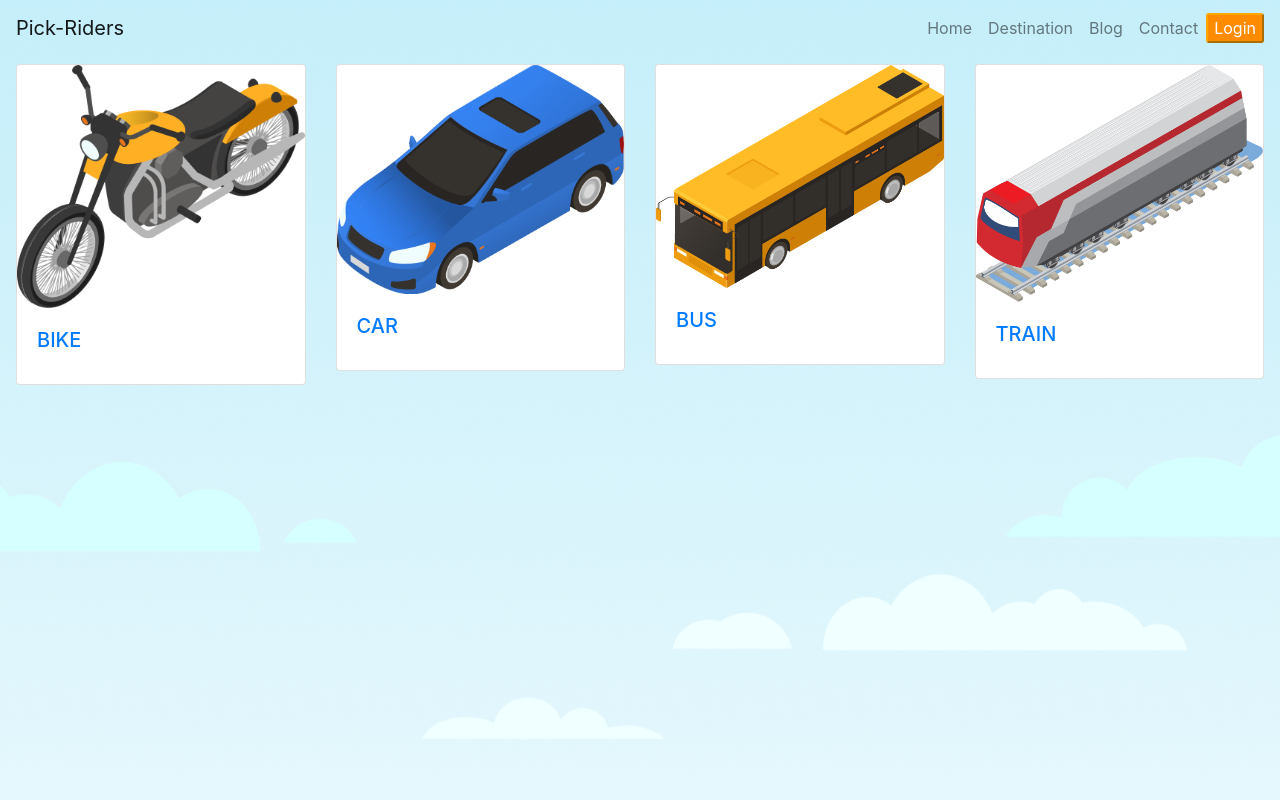
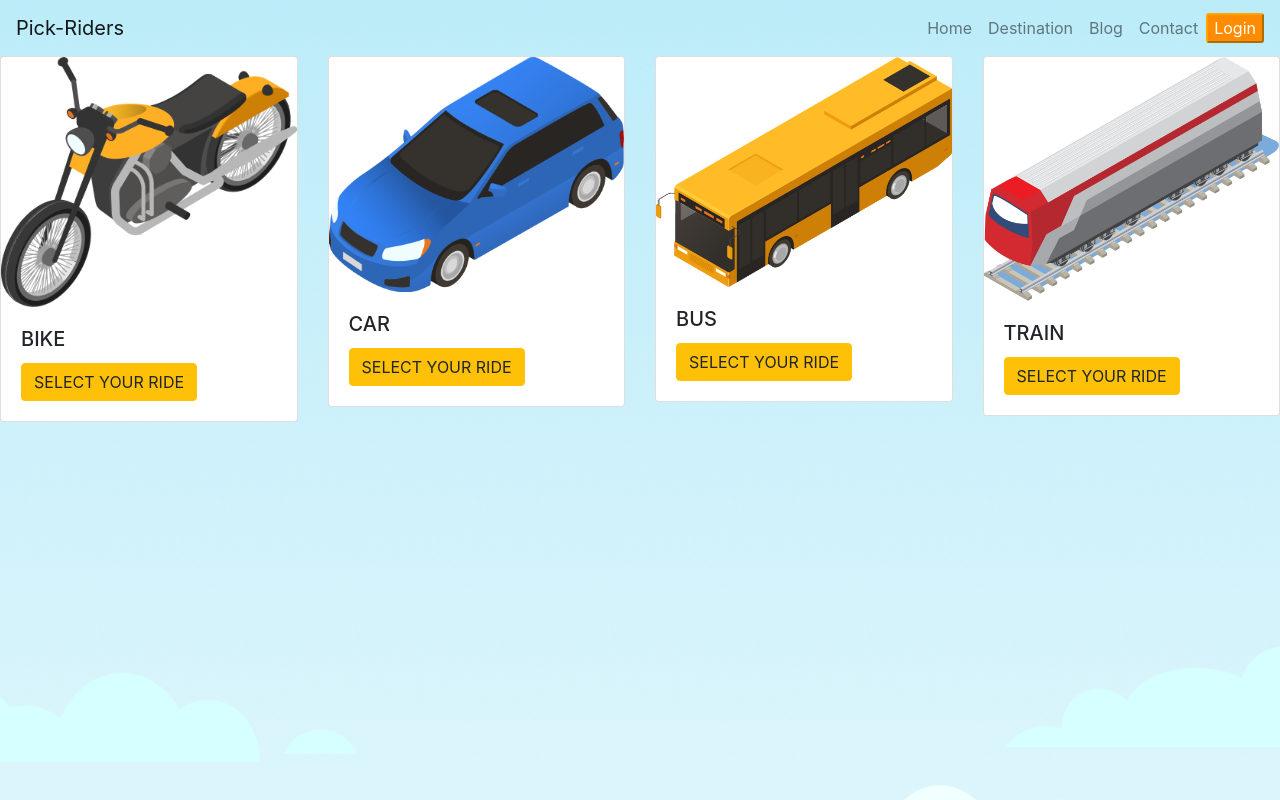
Before and after one commit to ahmedrimon/new-riders, a React (Create React App) app: page / in a window 1280 px wide. Built offline with nearby package versions, Linux system fonts and the light colour scheme.

Commit message:
repeated

```diff
--- a/package.json
+++ b/package.json
@@ -8,6 +8,7 @@
     "@testing-library/user-event": "^12.8.3",
     "bootstrap": "^4.6.0",
     "firebase": "^8.4.1",
+    "google-map-react": "^2.1.10",
     "react": "^17.0.2",
     "react-bootstrap": "^1.6.1",
     "react-dom": "^17.0.2",
--- a/src/App.css
+++ b/src/App.css
@@ -1,5 +1,5 @@
 body {
     background-image: url("./Images/Bg.png");
-    position: fixed;
+    /* position: fixed; */
     background-position: center;
 }
--- a/src/App.js
+++ b/src/App.js
@@ -1,33 +1,37 @@
-import React from 'react';
-import './App.css';
-import {
-  BrowserRouter as Router,
-  Switch,
-  Route,
-  Link
-} from "react-router-dom";
+import React from "react";
+import "./App.css";
+import { BrowserRouter as Router, Switch, Route, Link } from "react-router-dom";
 import Home from "./Components/Home/Home";
 import Header from "./Components/Header/Header";
-import Error from './Components/Error/Error';
+import Error from "./Components/Error/Error";
+import Login from "./Components/Login/Login";
+import Map from "./Components/Map/Map";
 
 function App() {
   return (
-    <>
+
       <Router className="App">
-        <Header/>
+        <Header />
         <Switch>
           <Route path="/home">
             <Home />
           </Route>
+          <Route path="/login">
+            <Login />
+          </Route>
+          <Route path="/map">
+            <Map></Map>
+          </Route>
+
           <Route exact path="/">
             <Home />
           </Route>
           <Route path="*">
-            <Error/>
+            <Error />
           </Route>
         </Switch>
       </Router>
-    </>
+
   );
 }
 
--- a/src/Components/Header/Header.js
+++ b/src/Components/Header/Header.js
@@ -14,7 +14,7 @@ const Home = () => {
       <Navbar.Collapse id="basic-navbar-nav">
         <Nav className="ml-auto">
           <Nav.Link href="/home">Home</Nav.Link>
-          <Nav.Link href="/destination">Destination</Nav.Link>
+          <Nav.Link href="/login">Destination</Nav.Link>
           <Nav.Link href="/blog">Blog</Nav.Link>
           <Nav.Link href="/contact">Contact</Nav.Link>
         </Nav>
--- a/src/Components/Home/Home.js
+++ b/src/Components/Home/Home.js
@@ -1,6 +1,7 @@
 import React from 'react';
 import './Home.css';
-import { NavLink, Row, Col, Card} from "react-bootstrap";
+import {Link} from 'react-router-dom';
+import {Row, Col, Card, Button} from "react-bootstrap";
 import img1 from '../../Images/bike.png';
 import img2 from '../../Images/car.png';
 import img3 from '../../Images/bus.png';
@@ -9,46 +10,51 @@ import img4 from '../../Images/train.png';
 const Home = () => {
     return (
         <>
-            <NavLink>
+
             <Row>
                 <Col>
                     <Card>
-                        <Card.Img className="image" variant="top" src={img1} />
+                        <Card.Img variant="top" src={img1} />
                         <Card.Body>
                             <Card.Title>BIKE</Card.Title>
+                            <Link to="/map"><Button variant="warning"> SELECT YOUR RIDE</Button></Link>
+                        </Card.Body>
+
+                    </Card>
+                </Col>
+
+                <Col>
+                    <Card>
+                        <Card.Img variant="top" src={img2} />
+                        <Card.Body>
+                            <Card.Title>CAR</Card.Title>
+                            <Button variant="warning"> SELECT YOUR RIDE</Button>
                         </Card.Body>
                     </Card>
                 </Col>
 
                 <Col>
                     <Card>
-                        <Card.Img className="image" variant="top" src={img2} />
+                        <Card.Img variant="top" src={img3} />
                         <Card.Body>
-                            <Card.Title>CAR</Card.Title>
+                            <Card.Title>BUS</Card.Title>
+                            <Button variant="warning"> SELECT YOUR RIDE</Button>
                         </Card.Body>
                     </Card>
                 </Col>
 
                 <Col>
                     <Card>
-                        <Card.Img className="image" variant="top" src={img3} />
-                        <Card.Body>
-                            <Card.Title>BUS</Card.Title>
-                        </Card.Body>
-                    </Card>
-                </Col>
-
-                <Col>
-                    <Card>
-                        <Card.Img className="image" variant="top" src={img4} />
+                        <Card.Img variant="top" src={img4} />
                         <Card.Body>
                             <Card.Title>TRAIN</Card.Title>
+                            <Button variant="warning"> SELECT YOUR RIDE</Button>
                         </Card.Body>
                     </Card>
                 </Col>
 
             </Row>
-            </NavLink>
+
             </>
 
     );
--- /dev/null
+++ b/src/Components/Login/Login.js
@@ -0,0 +1,11 @@
+import React from 'react';
+
+const Login = () => {
+    return (
+        <div>
+            <h1>This is header</h1>
+        </div>
+    );
+};
+
+export default Login;
--- /dev/null
+++ b/src/Components/Map/Map.js
@@ -0,0 +1,35 @@
+import React, { Component } from 'react';
+import GoogleMapReact from 'google-map-react';
+
+const AnyReactComponent = ({ text }) => <div>{text}</div>;
+
+class Map extends Component {
+  static defaultProps = {
+    center: {
+      lat: 23.4607,
+      lng: -91.1809
+    },
+    zoom: 8
+  };
+
+  render() {
+    return (
+      // Important! Always set the container height explicitly
+      <div style={{ height: '400px', width: '400px' }}>
+        <GoogleMapReact
+          bootstrapURLKeys={{ key: "AIzaSyDG8_l5uL96DE57vzJ8mLRrPGSbkrc-Sq0"}}
+          defaultCenter={this.props.center}
+          defaultZoom={this.props.zoom}
+        >
+          <AnyReactComponent
+            lat={23.4607}
+            lng={-91.1809}
+            text="Cumilla"
+          />
+        </GoogleMapReact>
+      </div>
+    );
+  }
+}
+
+export default Map;
```
Also changed, not shown: 1 other file (tests, documents, lock files or other folders).
